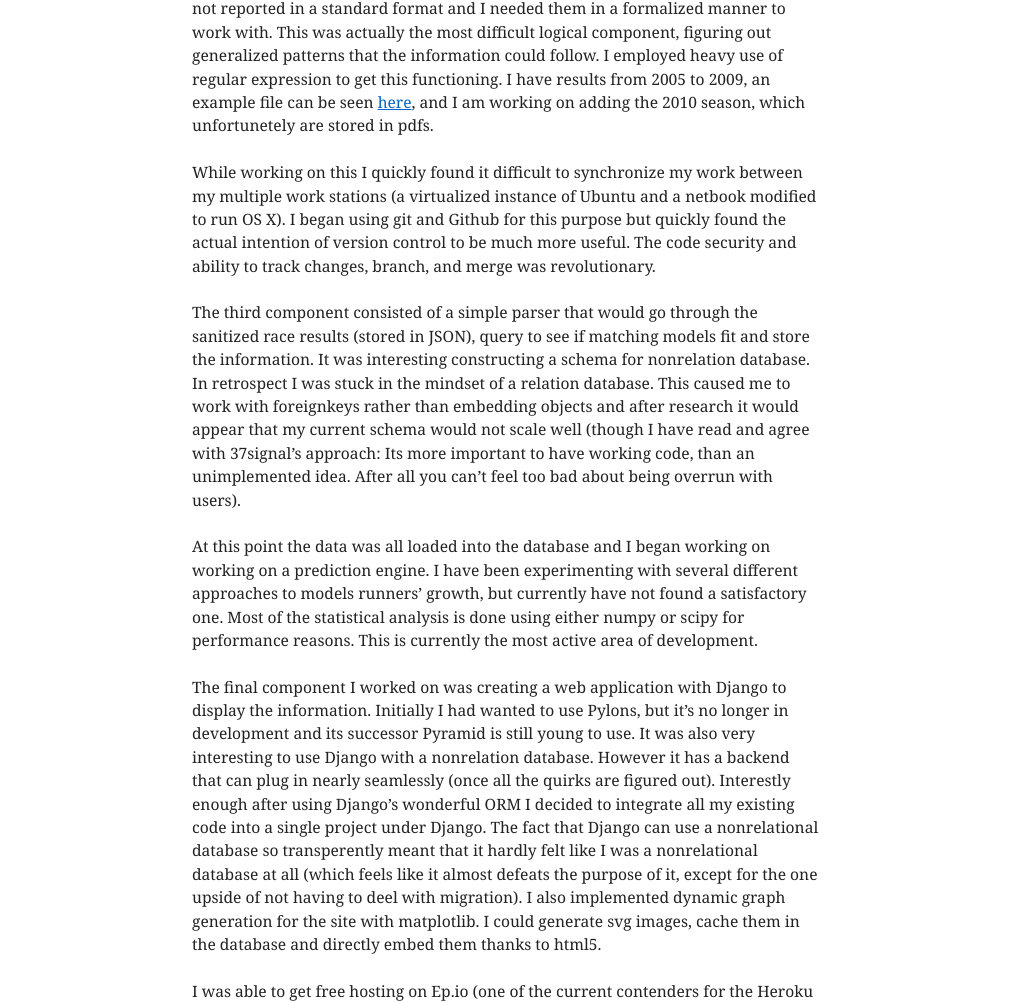
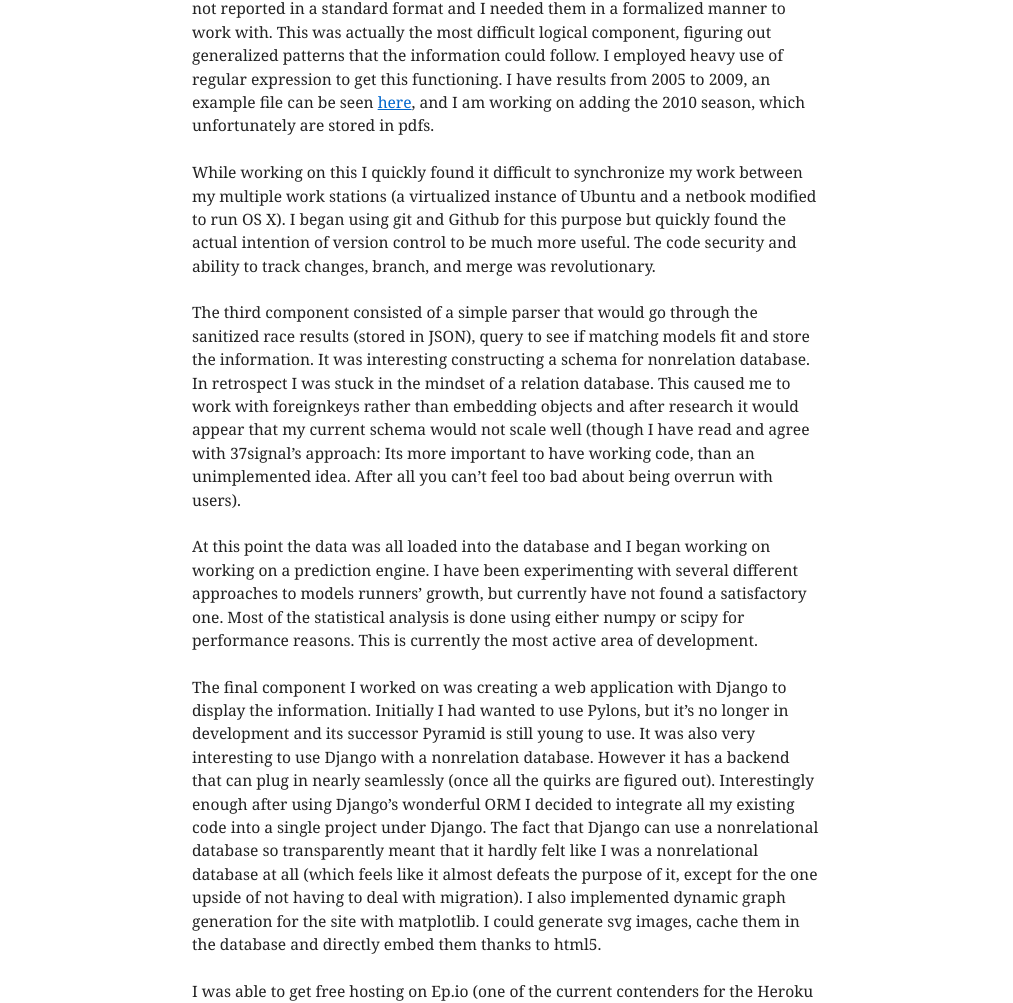
Before and after one commit to ciferkey/ciferkey.github.com, a Jekyll site: the page built from _posts/2011-05-04-Personal_Project.markdown, in a window 1280 px wide. Shown: the part 736-1739 px from the top of the page, without its empty margins (133-1146 px from the left). Built offline with Jekyll 4.4.1, drawn with Linux system fonts in a browser that asks for light colours; comment, search, counter and statistics services are not loaded.

Commit message:
spell checking

```diff
--- a/_posts/2011-05-04-Personal_Project.markdown
+++ b/_posts/2011-05-04-Personal_Project.markdown
@@ -19,7 +19,7 @@
 
 Initially I began developing several separate components in python.  The first of which was an aggregator which would crawl the Rhode Island Track and Field website, pull the race results as text files, and store their contents in the database. The code initially interfaced with MongoDB directly through queries using pymongo.  I eventually migrated to using MongoKit as an ORM, but I still had to manage much of the work manually.
 
-The second component was a sanitization mechanism for the race results.  Races are not reported in a standard format and I needed them in a formalized manner to work with.  This was actually the most difficult logical component, figuring out generalized patterns that the information could follow.  I employed heavy use of regular expression to get this functioning.  I have results from 2005 to 2009, an example file can be seen [here](http://ritca.com/results/2009-2010/Cross-Country/Boys/2009-11-08.State%20Championship.txt), and I am working on adding the 2010 season, which unfortunetely are stored in pdfs.
+The second component was a sanitization mechanism for the race results.  Races are not reported in a standard format and I needed them in a formalized manner to work with.  This was actually the most difficult logical component, figuring out generalized patterns that the information could follow.  I employed heavy use of regular expression to get this functioning.  I have results from 2005 to 2009, an example file can be seen [here](http://ritca.com/results/2009-2010/Cross-Country/Boys/2009-11-08.State%20Championship.txt), and I am working on adding the 2010 season, which unfortunately are stored in pdfs.
 
 While working on this I quickly found it difficult to synchronize my work between my multiple work stations (a virtualized instance of Ubuntu and a netbook modified to run OS X).  I began using git and Github for this purpose but quickly found the actual intention of version control to be much more useful.  The code security and ability to track changes, branch, and merge was revolutionary.
 
@@ -27,7 +27,7 @@
 
 At this point the data was all loaded into the database and I began working on working on a prediction engine.  I have been experimenting with several different approaches to models runners’ growth, but currently have not found a satisfactory one. Most of the statistical analysis is done using either numpy or scipy for performance reasons. This is currently the most active area of development.
 
-The final component I worked on was creating a web application with Django to display the information. Initially I had wanted to use Pylons, but it’s no longer in development and its successor Pyramid is still young to use.  It was also very interesting to use Django with a nonrelation database.  However it has a backend that can plug in nearly seamlessly (once all the quirks are figured out). Interestly enough after using Django's wonderful ORM I decided to integrate all my existing code into a single project under Django. The fact that Django can use a nonrelational database so transperently meant that it hardly felt like I was a nonrelational database at all (which feels like it almost defeats the purpose of it, except for the one upside of not having to deel with migration). I also implemented dynamic graph generation for the site with matplotlib.  I could generate svg images, cache them in the database and directly embed them thanks to html5.
+The final component I worked on was creating a web application with Django to display the information. Initially I had wanted to use Pylons, but it’s no longer in development and its successor Pyramid is still young to use.  It was also very interesting to use Django with a nonrelation database.  However it has a backend that can plug in nearly seamlessly (once all the quirks are figured out). Interestingly enough after using Django's wonderful ORM I decided to integrate all my existing code into a single project under Django. The fact that Django can use a nonrelational database so transparently meant that it hardly felt like I was a nonrelational database at all (which feels like it almost defeats the purpose of it, except for the one upside of not having to deal with migration). I also implemented dynamic graph generation for the site with matplotlib.  I could generate svg images, cache them in the database and directly embed them thanks to html5.
 
 I was able to get free hosting on Ep.io (one of the current contenders for the Heroku of Python),  MongoLab and PostageApp. As well as a free student account on Github (its amazing what one can get for just asking).
 
```
